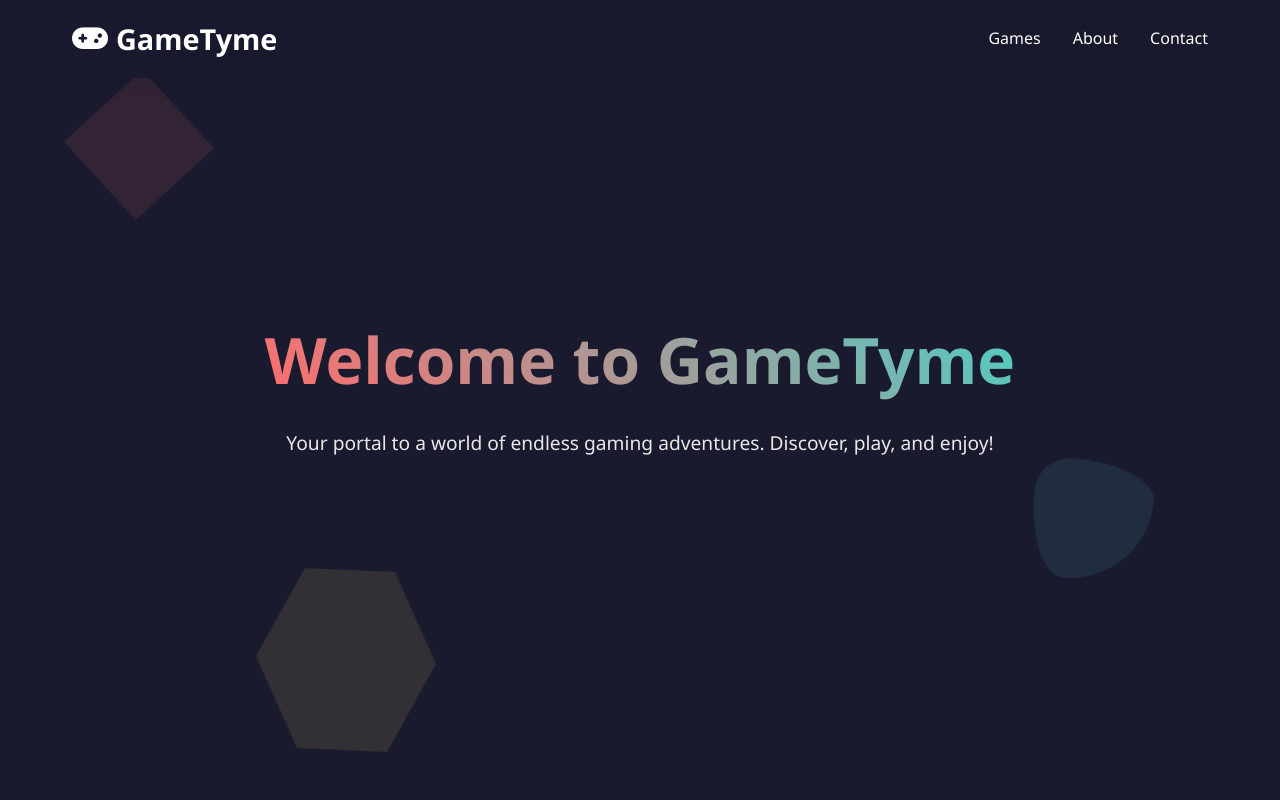
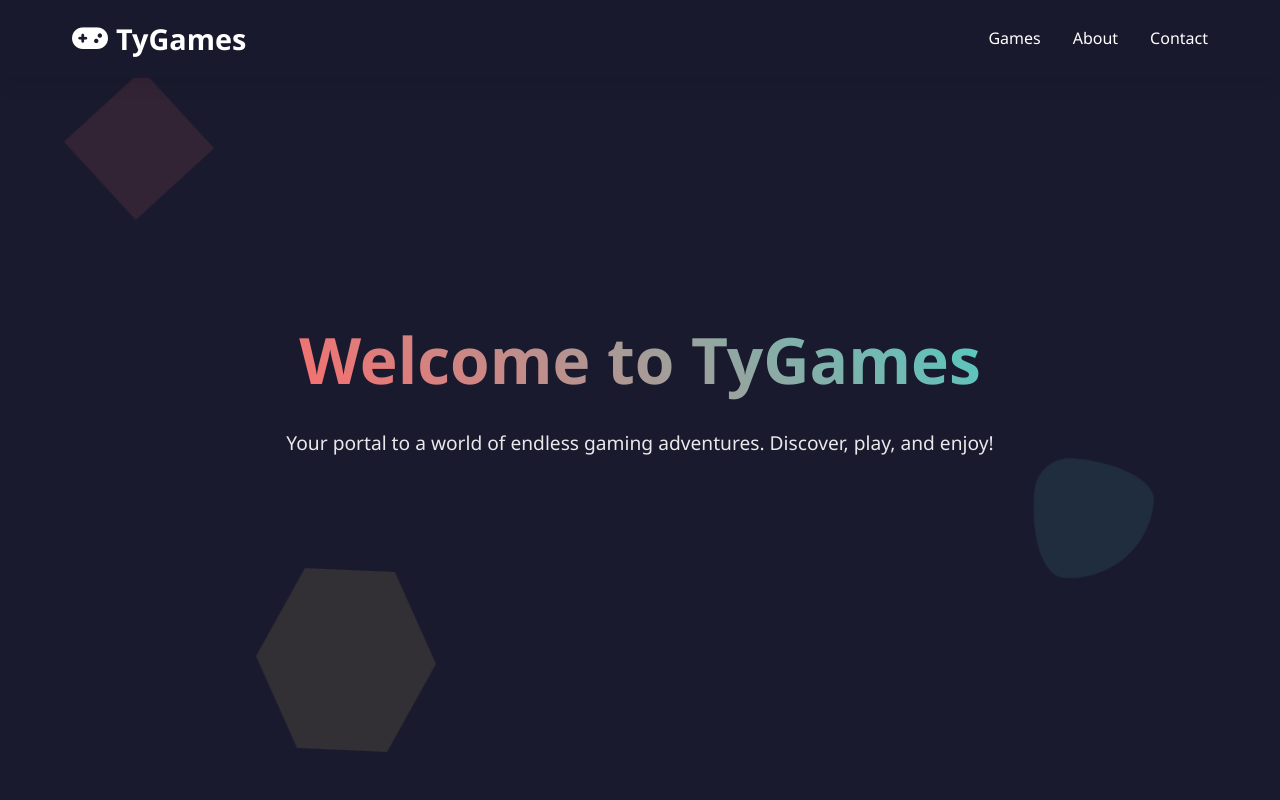
Before and after one commit to darkeaglety/darkeaglety.github.io, a plain HTML site: page index.html in a window 1280 px wide. Shown: the top 800 px of the page. Drawn offline with Linux system fonts and the light colour scheme.

Commit message:
I changed the name and title that appeared on the website main screen

```diff
--- a/index.html
+++ b/index.html
@@ -12,7 +12,7 @@
 </script>
     <meta charset="UTF-8">
     <meta name="viewport" content="width=device-width, initial-scale=1.0">
-    <title>GameTyme - Playful Gaming Universe</title>
+    <title>TyGames - Playful Gaming Universe</title>
     <link rel="stylesheet" href="https://cdnjs.cloudflare.com/ajax/libs/font-awesome/6.0.0/css/all.min.css">
     <style>
         :root {
@@ -350,7 +350,7 @@
         <div class="nav-container">
             <a href="#" class="logo">
                 <i class="fas fa-gamepad"></i>
-                GameTyme
+                TyGames
             </a>
             <div class="nav-links">
                 <a href="#games">Games</a>
@@ -363,7 +363,7 @@
     <!-- Hero Section -->
     <section class="hero">
         <div class="hero-content">
-            <h1>Welcome to GameTyme</h1>
+            <h1>Welcome to TyGames</h1>
             <p>Your portal to a world of endless gaming adventures. Discover, play, and enjoy!</p>
         </div>
     </section>
```
